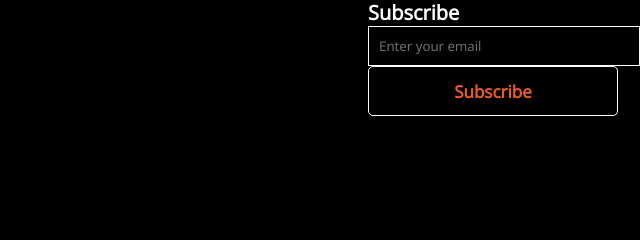
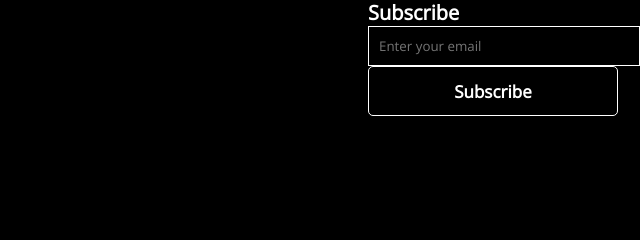
Before and after one commit to Fayshal007/Assu-1, a plain HTML site: page index.html in a window 1280 px wide. Shown: the part 2580-2820 px from the top of the page, 640-1280 px from the left. Drawn offline with nearby package versions, Linux system fonts and the light colour scheme.

Commit message:
finish commit 2

```diff
--- a/css/style.css
+++ b/css/style.css
@@ -139,6 +139,7 @@ footer {
     background-color: black;
     border: 1px solid white;
     width: 250px;
+    color: #FFFF;
 }
 .submit-button{
     border: none;
```
